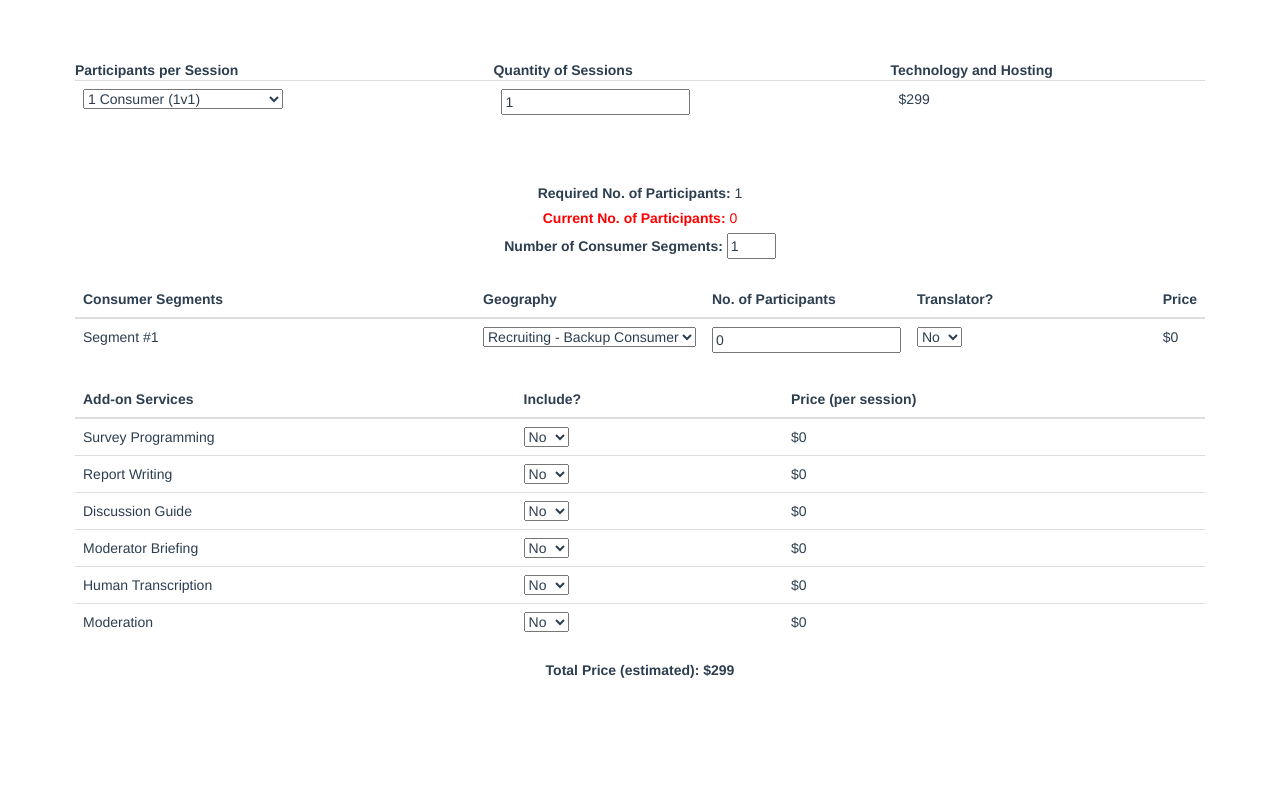
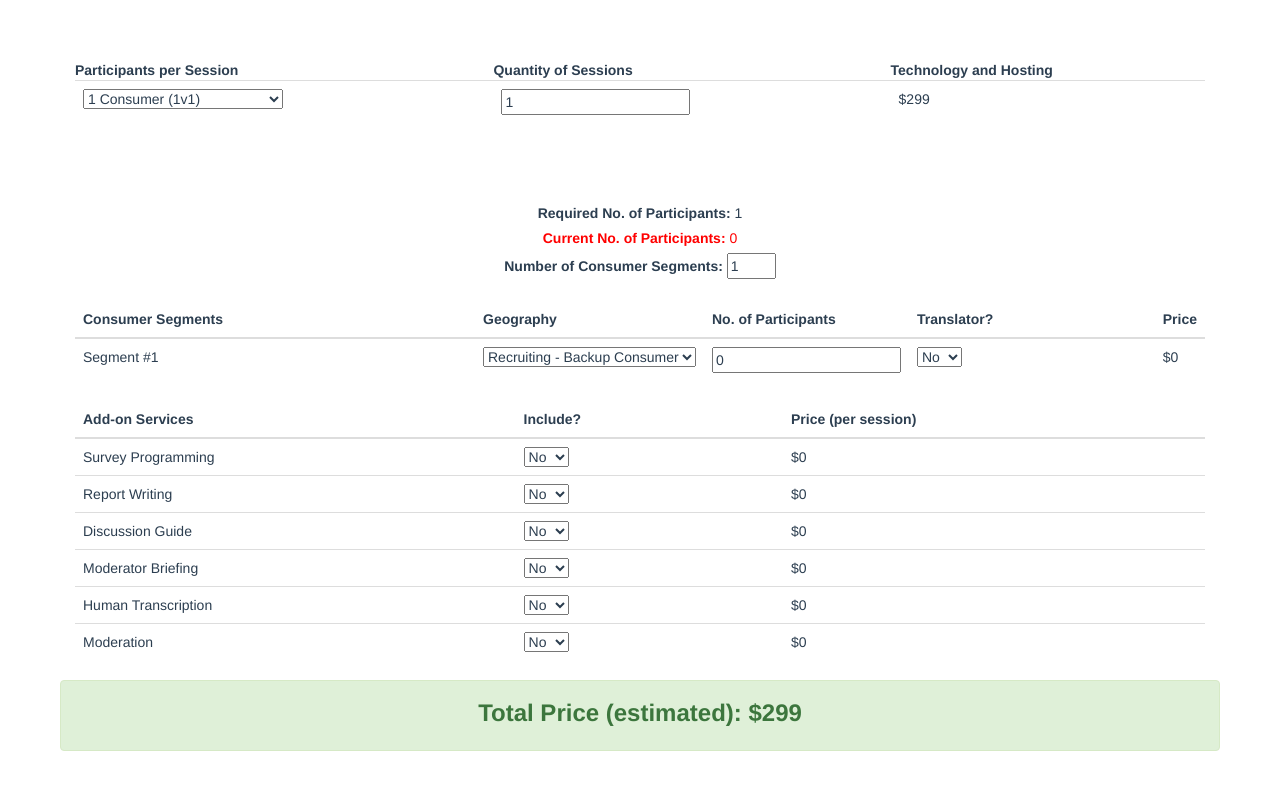
Before and after one commit to amizzo87/dio-calculator, a Vue app: page / in a window 1280 px wide. Shown: the top 790 px of the page. Built offline with nearby package versions, Linux system fonts and the light colour scheme.

Commit message:
formatting style changes

```diff
--- a/index.html
+++ b/index.html
@@ -4,11 +4,40 @@
   <meta charset="utf-8">
   <title>Discuss.io Pricing Calculator</title>
   <link rel="stylesheet" href="https://maxcdn.bootstrapcdn.com/bootstrap/3.3.7/css/bootstrap.min.css">
-  <script src="https://ajax.googleapis.com/ajax/libs/jquery/1.12.4/jquery.min.js"></script>
-  <script src="https://maxcdn.bootstrapcdn.com/bootstrap/3.3.7/js/bootstrap.min.js"></script>
+  <!-- <script src="https://ajax.googleapis.com/libs/jquery/1.12.4/jquery.min.js"></script>
+  <script src="https://maxcdn.bootstrapcdn.com/bootstrap/3.3.7/js/bootstrap.min.js"></script> -->
 </head>
   <body>
     <div id="app"></div>
     <!-- built files will be auto injected -->
+    <script>
+
+      var head = document.getElementsByTagName('head')[0];
+      var js1 = document.createElement("script");
+      var js2 = document.createElement("script");
+      js1.type = "text/javascript";
+      js2.type = "text/javascript";
+
+      if (typeof $ === 'undefined' && typeof jQuery === 'undefined')
+      {
+        js1.src = "https://ajax.googleapis.com/ajax/libs/jquery/1.12.4/jquery.min.js";
+        // js2.src = "https://maxcdn.bootstrapcdn.com/bootstrap/3.3.7/js/bootstrap.min.js";
+        head.appendChild(js1);
+        // head.appendChild(js2);
+      }
+      else if (typeof $ === 'undefined' && typeof jQuery !== 'undefined')
+      {
+        js1.text = "$ = jQuery;";
+        // js2.src = "https://maxcdn.bootstrapcdn.com/bootstrap/3.3.7/js/bootstrap.min.js";
+        head.appendChild(js1);
+        // head.appendChild(js2);
+      } else if (typeof $ !== 'undefined') {
+        // js.text = "$ = jQuery;";
+        // js1.src = "https://ajax.googleapis.com/ajax/libs/jquery/1.12.4/jquery.min.js";
+        // js2.src = "https://maxcdn.bootstrapcdn.com/bootstrap/3.3.7/js/bootstrap.min.js";
+        // head.appendChild(js2);
+      }
+
+    </script>
   </body>
 </html>
--- a/src/App.vue
+++ b/src/App.vue
@@ -1,22 +1,27 @@
 <template>
   <div id="app">
-    <projectrow></projectrow>
+    <div class="container-fluid">
+    <div class="row"><projectrow></projectrow></div>
     <br />
     <br />
-    <div style="text-align:center;"><label>Required No. of Participants:</label> {{ minParticipants }} </div>
-    <div style="text-align:center;" v-bind:style="countSync"><label>Current No. of Participants:</label> {{ participantCount }} </div>
-    <div style="text-align:center;"><label>Number of Consumer Segments:</label> <input v-model="segments" type="number" min="1" max="5"/></div>
+    <div class="row" style="text-align:center;"><alertrow v-bind:alertObj="alertObj"></alertrow></div>
     <br />
-    <recruitingrow v-for="n in segments" v-bind:segments="n"></recruitingrow>
-    <servicesrow></servicesrow>
-    <div style="text-align:center;"><label>Total Price (estimated): ${{ totalPrice.toFixed(2).replace(/(\d)(?=(\d{3})+\.)/g, '$1,').replace('.00', '') }}</label></div>
-  </div>
+    <div class="row" style="text-align:center;"><label>Required No. of Participants:</label> {{ minParticipants }} </div>
+    <div class="row" style="text-align:center;" v-bind:style="countSync"><label>Current No. of Participants:</label> {{ participantCount }} </div>
+    <div class="row" style="text-align:center;"><label>Number of Consumer Segments:</label> <input v-model="segments" type="number" min="1" max="5"/></div>
+    <br />
+    <div class="row"><recruitingrow v-for="n in segments" v-bind:segments="n"></recruitingrow></div>
+    <div class="row"><servicesrow></servicesrow></div>
+    <div class="row alert alert-success" style="text-align:center; font-size:24px;"><label>Total Price (estimated): ${{ totalPrice.toFixed(2).replace(/(\d)(?=(\d{3})+\.)/g, '$1,').replace('.00', '') }}</label></div>
+    </div>
+    </div>
 </template>
 
 <script>
 import recruitingrow from './components/RecruitingRow'
 import projectrow from './components/ProjectRow'
 import servicesrow from './components/ServicesRow'
+import alertrow from './components/AlertRow'
 
 import eventHub from './main.js'
 export default {
@@ -25,7 +30,8 @@ export default {
   components: {
     recruitingrow,
     projectrow,
-    servicesrow
+    servicesrow,
+    alertrow
   },
 
   data () {
@@ -36,7 +42,8 @@ export default {
       minParticipants: 1,
       participantCount: 1,
       countSync: {},
-      nodePrices: []
+      nodePrices: [],
+      alertObj: {}
     }
     },
     watch: {
@@ -69,7 +76,14 @@ export default {
         }
          this.participantCount = countParticipants;
          this.countSync = (this.minParticipants != this.participantCount) ? ({ color:"red" }) : ({color: "green"});
-
+         var successMsg = 'You have the required number of participants for your project. Great!';
+         var errorMsg = 'Your current selected number of participants does not meet the required amount.';
+         this.alertObj =
+         {
+         "class" : (this.minParticipants != this.participantCount) ? ("alert alert-danger") : ("alert alert-success"),
+         "content" : (this.minParticipants != this.participantCount ? errorMsg : successMsg),
+         "participantCount" : this.participantCount
+         }
          this.totalPrice = ( sumPrice == 0 ? this.totalPrice : sumPrice );
 
          // this.participantCount = countParticipants;
--- /dev/null
+++ b/src/components/AlertRow.vue
@@ -0,0 +1,19 @@
+<template name="alertrow">
+    <div :class="alertObj.class" role="alert" v-show="alertObj.participantCount != 0">
+      {{ alertObj.content }}
+    </div>
+</template>
+
+<script>
+  import eventHub from '../main.js'
+
+  export default {
+    name: 'alertrow',
+    props: ['alertObj'],
+    data () {
+      return {
+      test : 'test'
+      }
+    }
+  }
+</script>
--- a/src/components/ProjectRow.vue
+++ b/src/components/ProjectRow.vue
@@ -1,5 +1,5 @@
 <template>
-  <div class="container-fluid" id="recruitingrow">
+  <div class="col-md-12 table-responsive" id="recruitingrow">
     <table class="table">
       <thead>
       <th>Participants per Session</th>
--- a/src/components/RecruitingRow.vue
+++ b/src/components/RecruitingRow.vue
@@ -1,5 +1,5 @@
 <template>
-  <div class="col-md-12" id="recruitingrow">
+  <div class="col-md-12 table-responsive" id="recruitingrow">
 
     <table class="table">
       <thead>
--- a/src/components/ServicesRow.vue
+++ b/src/components/ServicesRow.vue
@@ -1,6 +1,6 @@
 <template>
 
-  <div class="container-fluid" id="servicesrow">
+  <div class="col-md-12 table-responsive" id="servicesrow">
 
 <table class="table">
   <thead>
@@ -60,7 +60,7 @@ export default {
     eventHub.$emit('servicesRowPrice', {id: "servicesRow", atts: [{ price: price, node: 0, time: new Date().getTime()}]});
     },
   adjSessionQty: function (sessionQty) {
-  this.sessionQty = sessionQty;
+    this.sessionQty = sessionQty;
   }
   },
   watch: {
```
